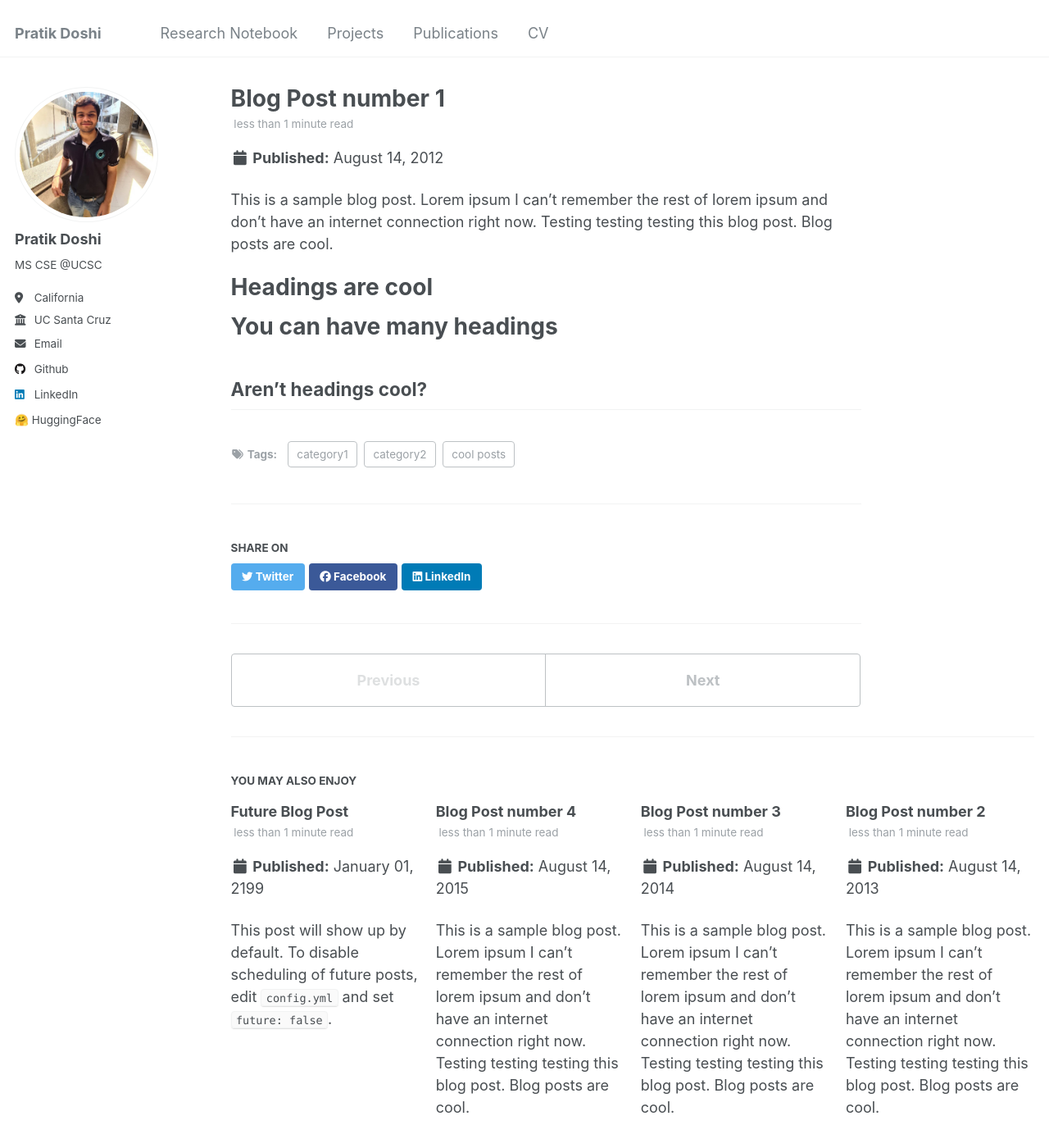
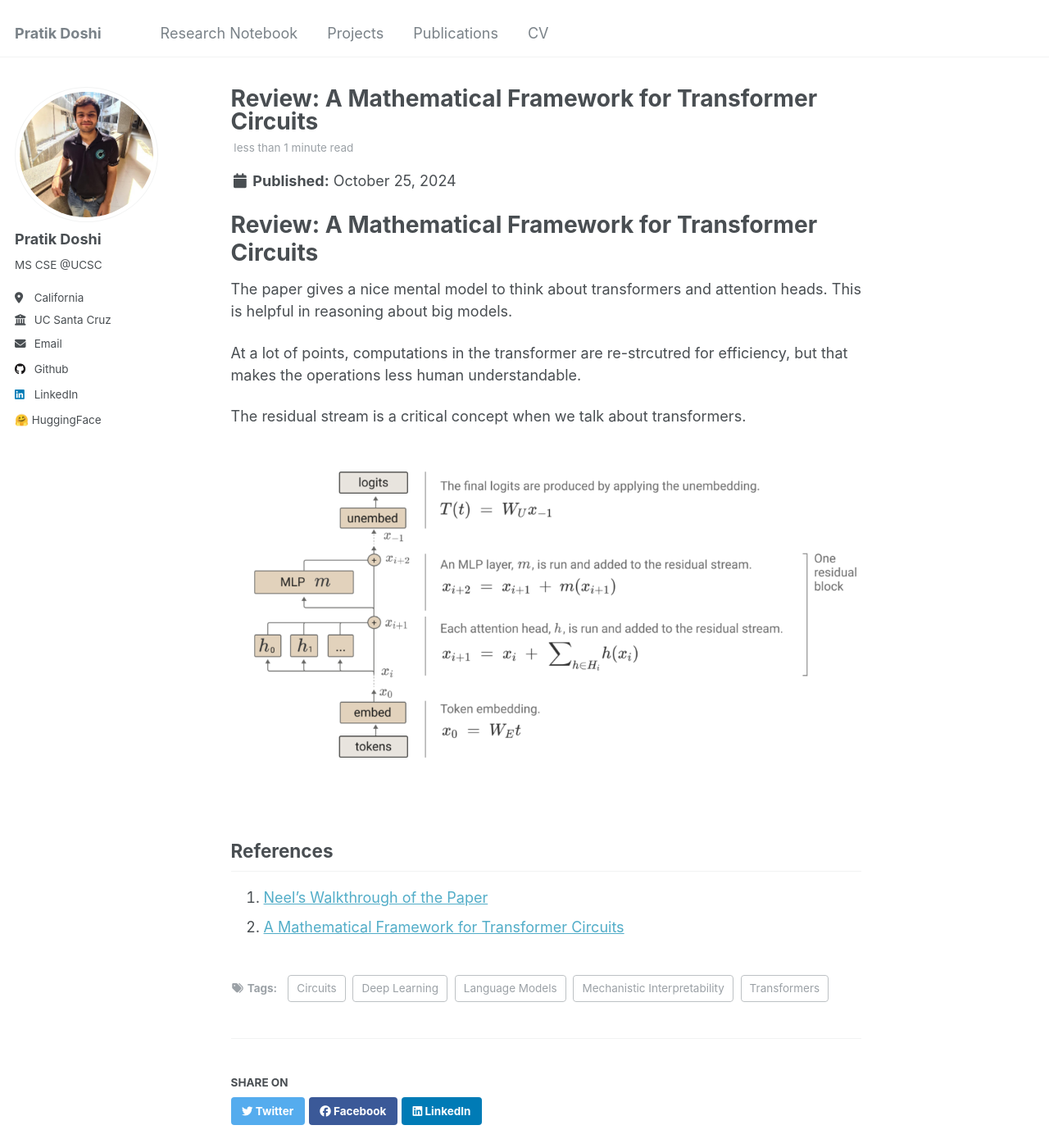
Before and after one commit to Pratik-Doshi-99/pratik-doshi-99.github.io, a Jekyll site: the page built from _posts/2012-08-14-blog-post-1.md, in a window 1280 px wide and 1400 px high. Shown: the whole window at 82% size. Built offline with Jekyll 4.4.1, drawn with Linux system fonts in a browser that asks for light colours.

Commit message:
added notes

```diff
--- a/_posts/2012-08-14-blog-post-1.md
+++ b/_posts/2012-08-14-blog-post-1.md
@@ -1,20 +1,28 @@
 ---
-title: 'Blog Post number 1'
-date: 2012-08-14
-permalink: /posts/2012/08/blog-post-1/
+title: 'Review: A Mathematical Framework for Transformer Circuits'
+date: 2024-10-25
+permalink: /posts/2012/08/transformer-circuits/
 tags:
-  - cool posts
-  - category1
-  - category2
+  - Mechanistic Interpretability
+  - Circuits
+  - Deep Learning
+  - Language Models
+  - Transformers
 ---
 
-This is a sample blog post. Lorem ipsum I can't remember the rest of lorem ipsum and don't have an internet connection right now. Testing testing testing this blog post. Blog posts are cool.
 
-Headings are cool
-======
+# Review: A Mathematical Framework for Transformer Circuits
 
-You can have many headings
-======
+The paper gives a nice mental model to think about transformers and attention heads. This is helpful in reasoning about big models.
 
-Aren't headings cool?
-------
+At a lot of points, computations in the transformer are re-strcutred for efficiency, but that makes the operations less human understandable.
+
+The residual stream is a critical concept when we talk about transformers.
+
+![Transformer Architecture](/images/blogs/architecture.png)
+
+
+
+## References
+1. [Neel's Walkthrough of the Paper](https://youtu.be/KV5gbOmHbjU?si=AybyWlRCTxAFhuqO)
+2. [A Mathematical Framework for Transformer Circuits](https://transformer-circuits.pub/2021/framework/index.html)
```
Also changed, not shown: images/blogs/architecture.png (added).
